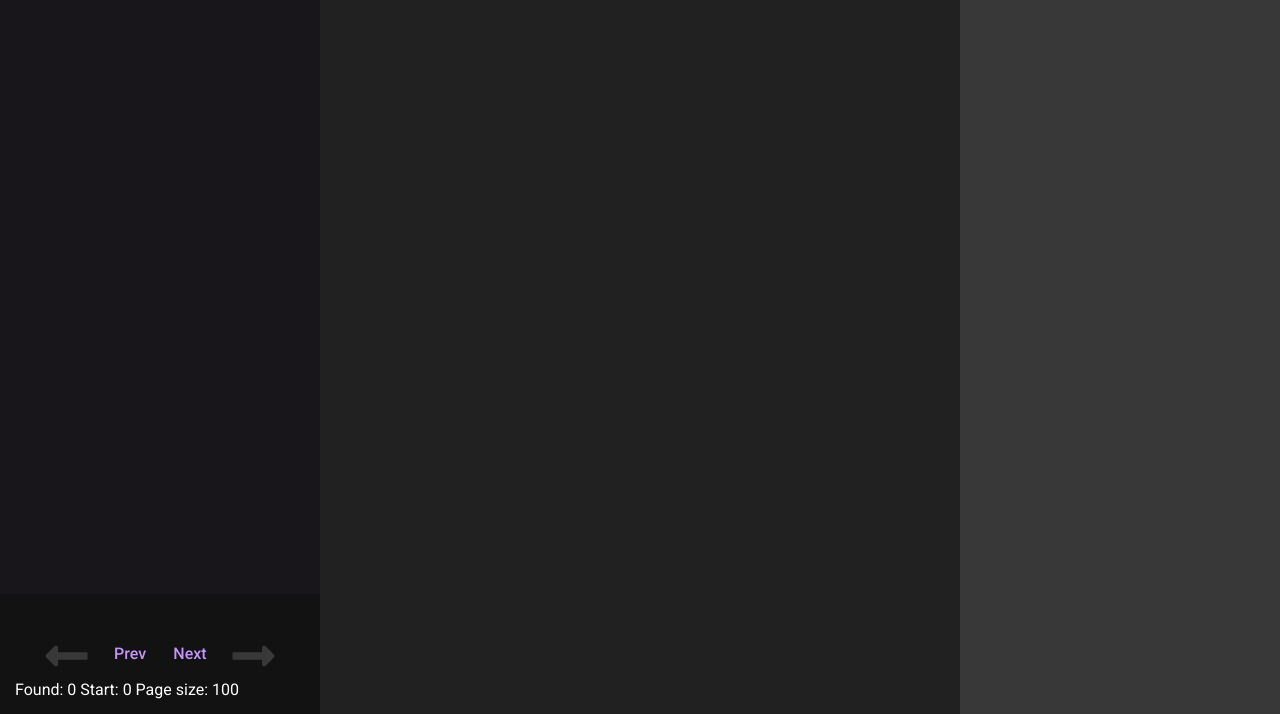
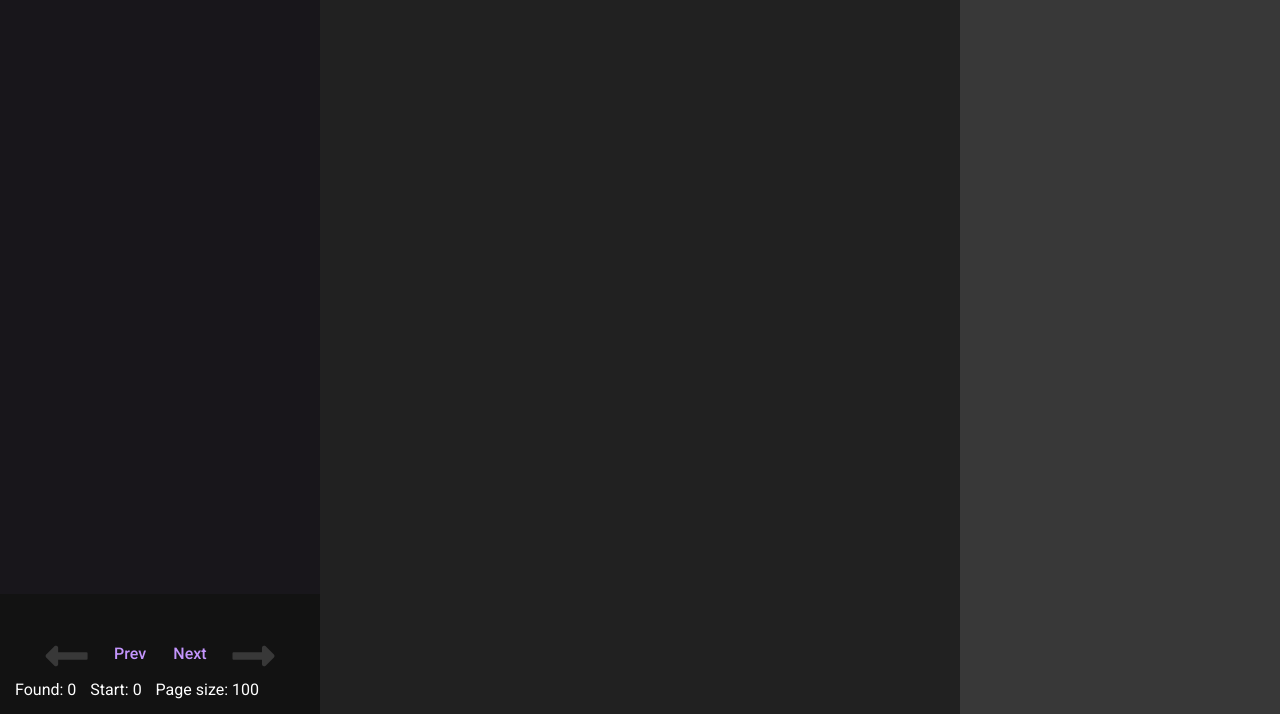
Before and after one commit to kerryparker/vanilla-js__books-to-read, a plain HTML site: page index.html in a window 1280 px wide. Shown: the part 86-800 px from the top of the page. Drawn offline with Linux system fonts and the light colour scheme.

Commit message:
minor flexbox changes

```diff
--- a/main.css
+++ b/main.css
@@ -124,6 +124,10 @@ h4 {
 
 .nav-bar p {
   padding: 0px;
+}
+
+.nav-bar span {
+  padding-right: 10px;
 }
 
 .nav-btns {
```
